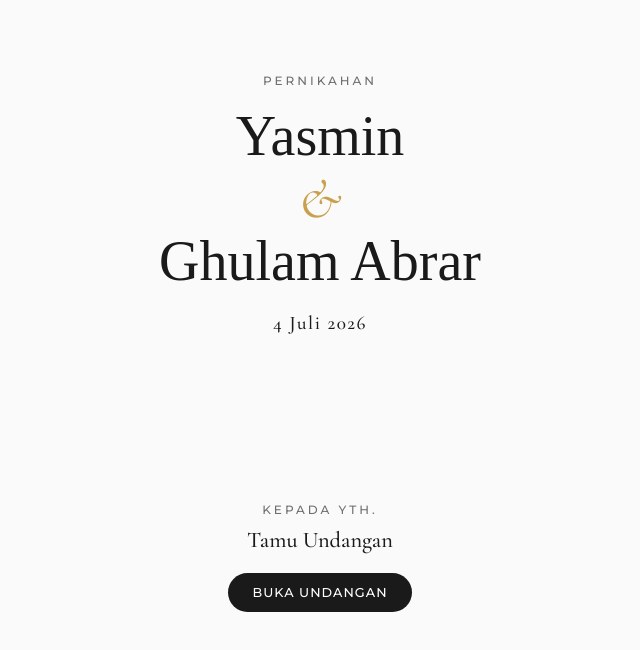
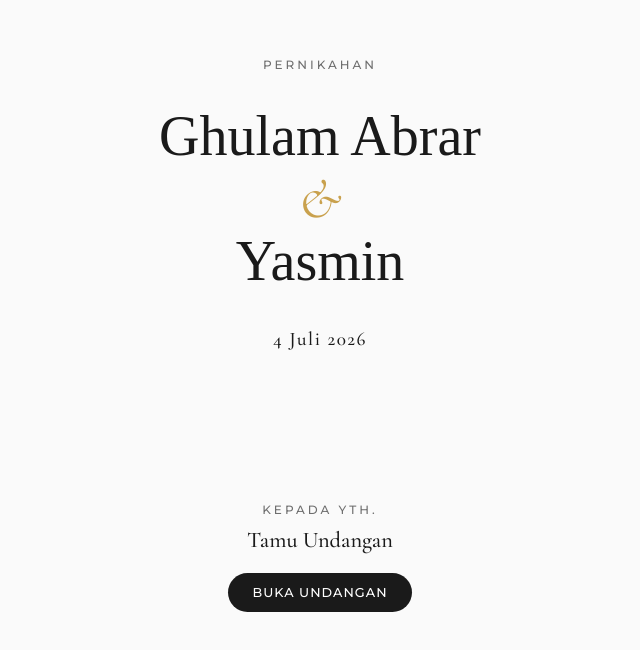
Before and after one commit to 07abrar/undangan-nikah-ghulam, a React (Vite) app in the folder frontend/: page / in a window 1280 px wide. Shown: the part 140-790 px from the top of the page, without its empty margins (320-960 px from the left). Built offline with nearby package versions, Linux system fonts and the light colour scheme; a web font is replaced by a local one.

Commit message:
Change name sequence

```diff
--- a/frontend/src/pages/Cover.tsx
+++ b/frontend/src/pages/Cover.tsx
@@ -21,9 +21,9 @@ export default function Cover({ onOpen }: Props) {
         <p className="plain-capital-text">Pernikahan</p>
 
         <h1 className="couple-names">
-          <span className="couple-name-cover">Yasmin</span>
-          <span className="couple-ampersand">&amp;</span>
-          <span className="couple-name-cover">Ghulam Abrar</span>
+          <p className="couple-name-cover">Ghulam Abrar</p>
+          <p className="couple-ampersand">&amp;</p>
+          <p className="couple-name-cover">Yasmin</p>
         </h1>
 
         <p className="event-date-cover">4 Juli 2026</p>
--- a/frontend/src/pages/Thanks.tsx
+++ b/frontend/src/pages/Thanks.tsx
@@ -6,15 +6,31 @@ export default function Thanks() {
 
         <hr className="divider" />
 
-        <p className="long-text body-italic">
-          Suatu kebahagiaan bagi kami apabila Bapak/Ibu/Saudara(i) berkenan
-          hadir dan memberikan do'a restu kepada kami.
+        <p className="long-text">
+          Kehadiran dan doa restu Bapak/Ibu/Saudara(i) adalah hadiah terindah
+          bagi kami sekeluarga.
         </p>
 
-        <hr className="divider" />
+        <p className="long-text">Hormat Kami,</p>
 
-        <p className="salam">Salam,</p>
-        <p className="couple-name">Yasmin &amp; Ghulam Abrar</p>
+        <h1 className="couple-names">
+          <p className="couple-name-cover">Ghulam Abrar</p>
+          <p className="couple-ampersand">&amp;</p>
+          <p className="couple-name-cover">Yasmin</p>
+        </h1>
+
+        <p className="long-text">Beserta restu orang tua kami</p>
+
+        <div className="parents-group">
+          <p className="long-text">Bapak Chairul</p>
+          <p className="long-text">&amp; Ibu Tihajidah</p>
+        </div>
+
+        <div className="parents-group">
+          <p className="long-text">Bapak (Alm) Husni</p>
+          <p className="long-text">&amp; Ibu (Almh) Dewi Afriani</p>
+          <p className="long-text">&amp; Ibu Rida Defriana</p>
+        </div>
       </div>
     </div>
   );
--- a/frontend/src/styles/components.css
+++ b/frontend/src/styles/components.css
@@ -166,6 +166,10 @@
   }
 }
 
+.parents-group {
+  margin-top: var(--space-md);
+}
+
 .section-form {
   max-width: var(--content-max);
   margin: 0 auto;
@@ -239,6 +243,7 @@
   font-size: var(--text-lg);
   color: var(--color-primary);
   letter-spacing: 0.05em;
+  margin-bottom: var(--space-sm);
 }
 
 .long-text {
@@ -454,6 +459,7 @@
   flex-direction: column;
   align-items: center;
   gap: var(--space-xs);
+  margin: var(--space-md) 0;
 }
 
 .couple-name-cover {
```
